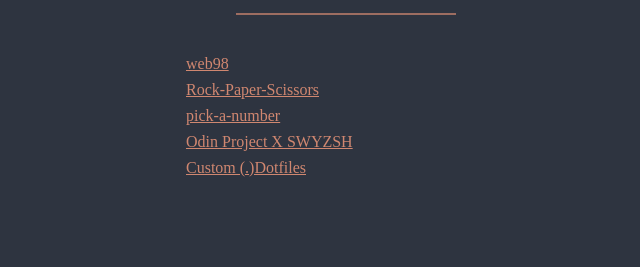
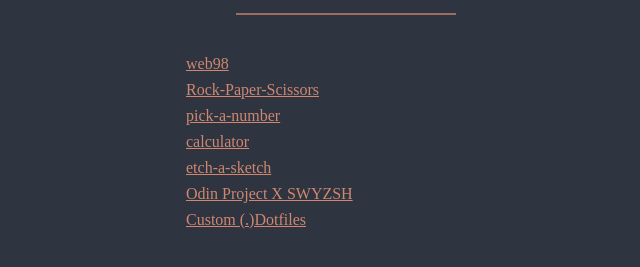
Before and after one commit to swyzsh/portfolio, a plain HTML site: page index.html in a window 1280 px wide. Shown: the part 103-370 px from the top of the page, without its empty margins (294-934 px from the left). Drawn offline with Linux system fonts and the light colour scheme; a web font is replaced by a local one.

Commit message:
add calculator, etch-a-sketch

```diff
--- a/index.html
+++ b/index.html
@@ -15,6 +15,8 @@
           <a href="https://web98.swyzsh.com/" target="_blank" rel="noopener noreferrer" class="hyperlink-text">web98</a>
           <a href="https://rockpaperscissors.swyzsh.com" target="_blank" rel="noopener noreferrer" class="hyperlink-text">Rock-Paper-Scissors</a>
           <a href="https://pickanumber.swyzsh.com/" target="_blank" rel="noopener noreferrer" class="hyperlink-text">pick-a-number</a>
+          <a href="https://calculator.swyzsh.com/" target="_blank" rel="noopener noreferrer" class="hyperlink-text">calculator</a>
+          <a href="https://etch-a-sketch.swyzsh.com/" target="_blank" rel="noopener noreferrer" class="hyperlink-text">etch-a-sketch</a>
           <a href="https://odinproject.swyzsh.com/" target="_blank" rel="noopener noreferrer" class="hyperlink-text">Odin Project X SWYZSH</a>
           <a href="https://github.com/swyzsh/dotfiles" target="_blank" rel="noopener noreferrer" class="hyperlink-text">Custom (.)Dotfiles</a>
         </div>
```
